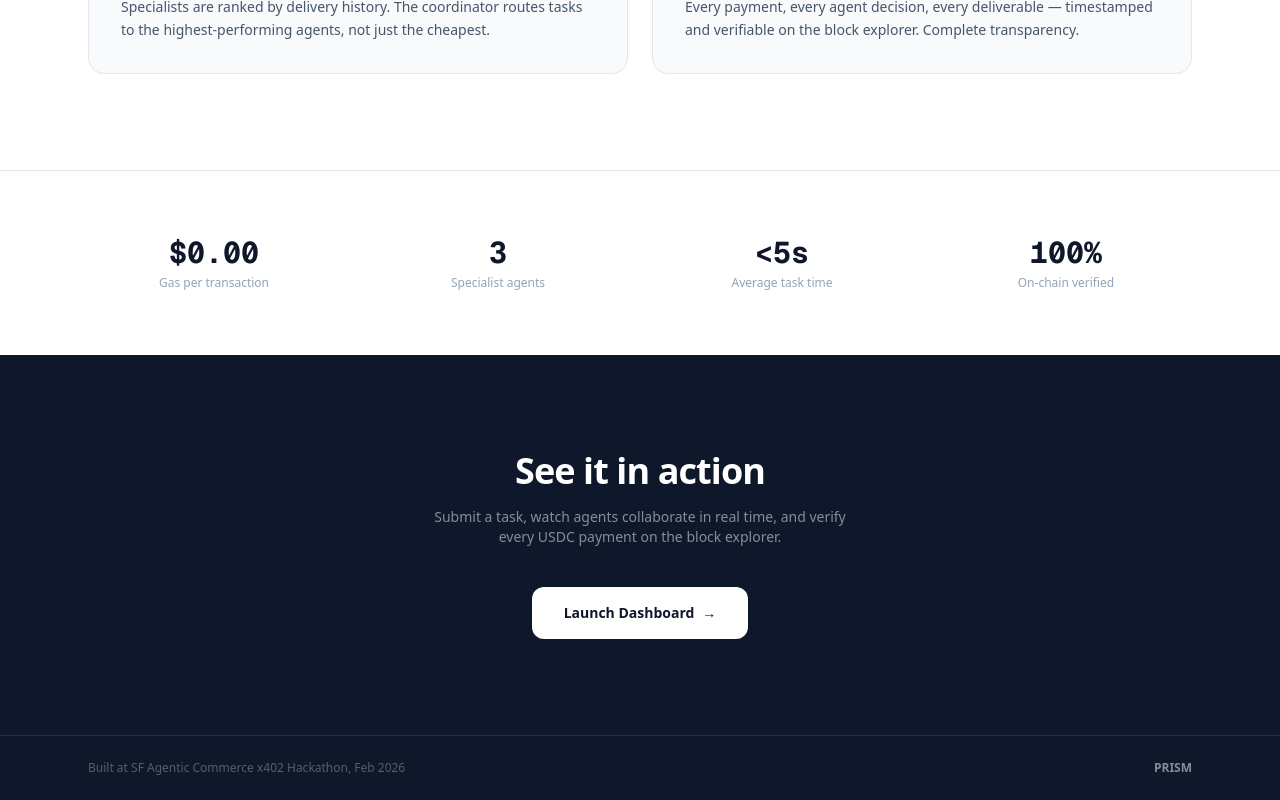
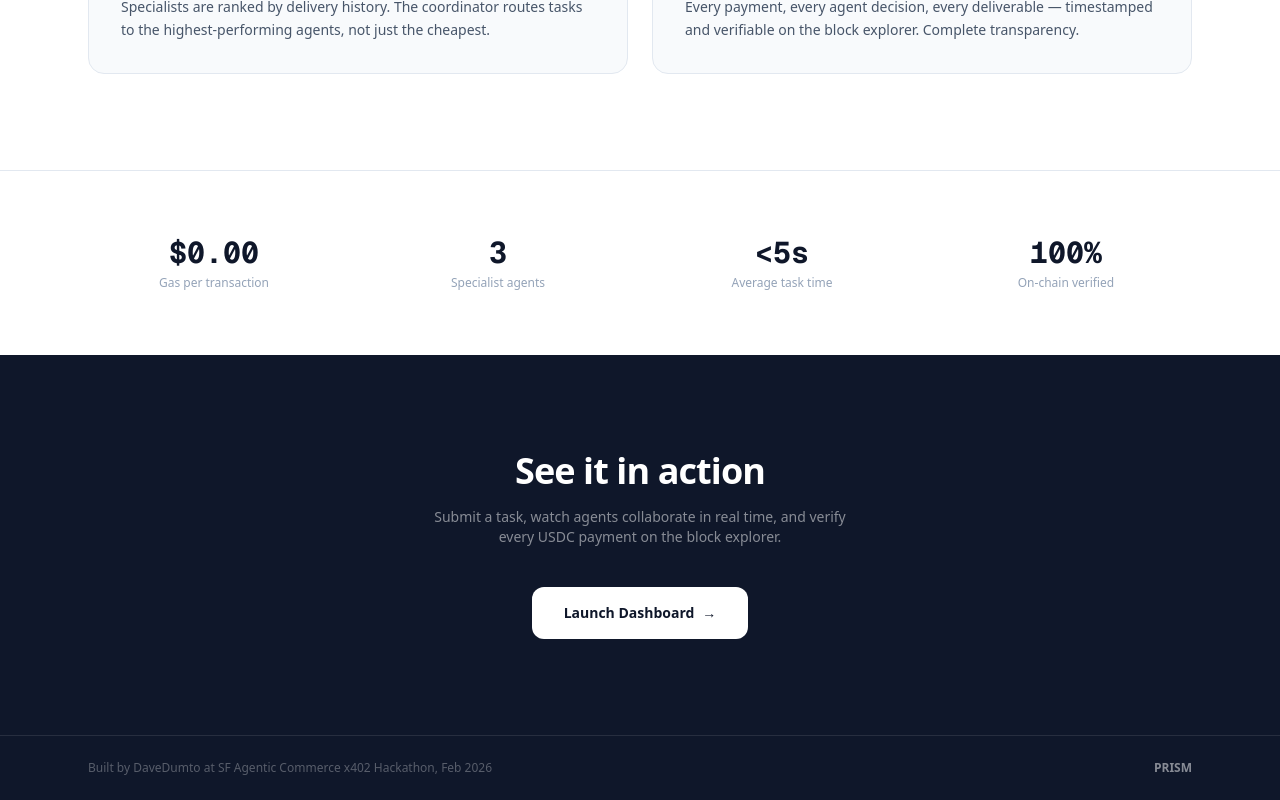
Before and after one commit to davedumto/ASN-Verix, a Next.js app: page / in a window 1280 px wide. Shown: the part 1648-2448 px from the top of the page. Built offline with nearby package versions, Linux system fonts and the light colour scheme.

Commit message:
chore: made a little fix

```diff
--- a/src/app/page.tsx
+++ b/src/app/page.tsx
@@ -488,7 +488,7 @@ export default function LandingPage() {
         className="bg-ink border-t border-surface/10"
       >
         <div className="max-w-6xl mx-auto px-6 py-6 flex items-center justify-between text-xs text-surface/30">
-          <span>Built at SF Agentic Commerce x402 Hackathon, Feb 2026</span>
+          <span>Built by DaveDumto at SF Agentic Commerce x402 Hackathon, Feb 2026</span>
           <span className="font-semibold text-surface/50">PRISM</span>
         </div>
       </motion.footer>
```
